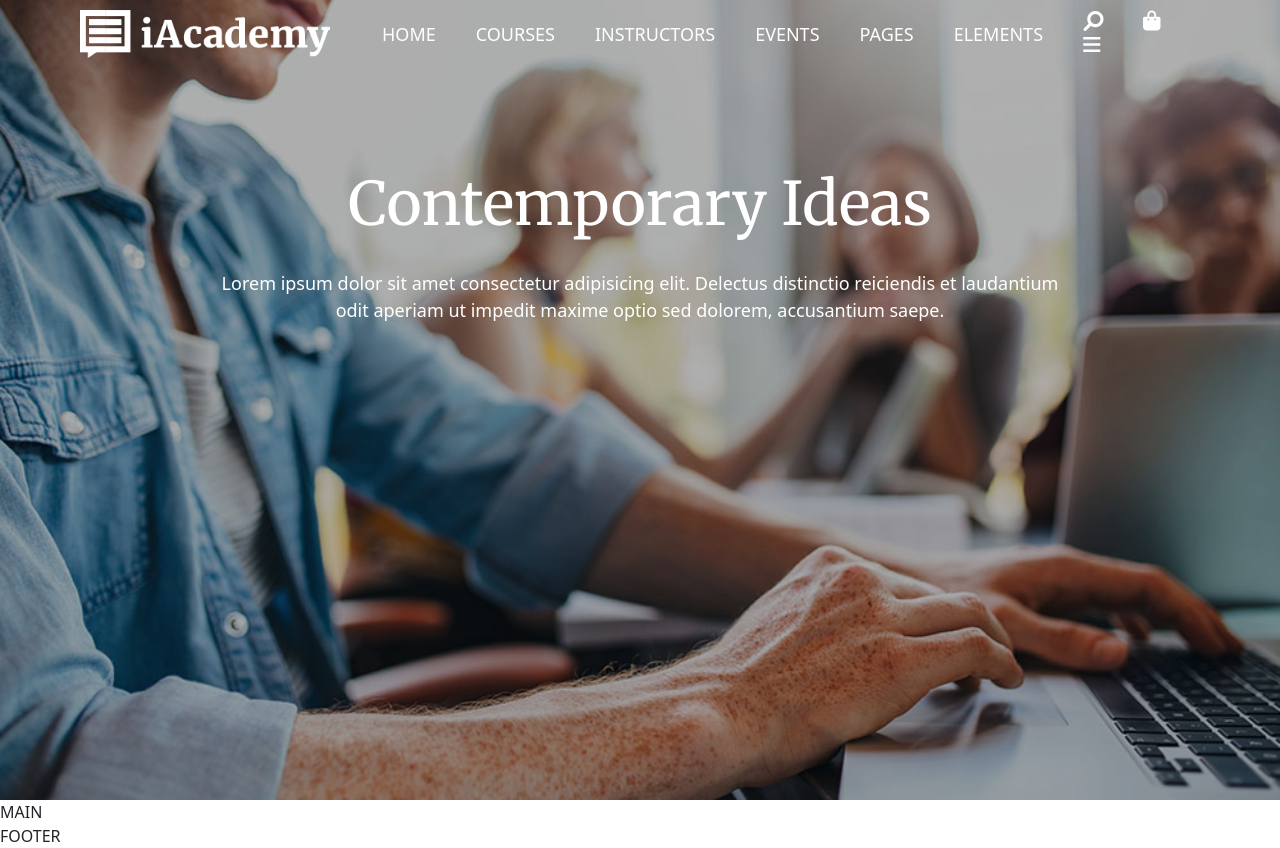
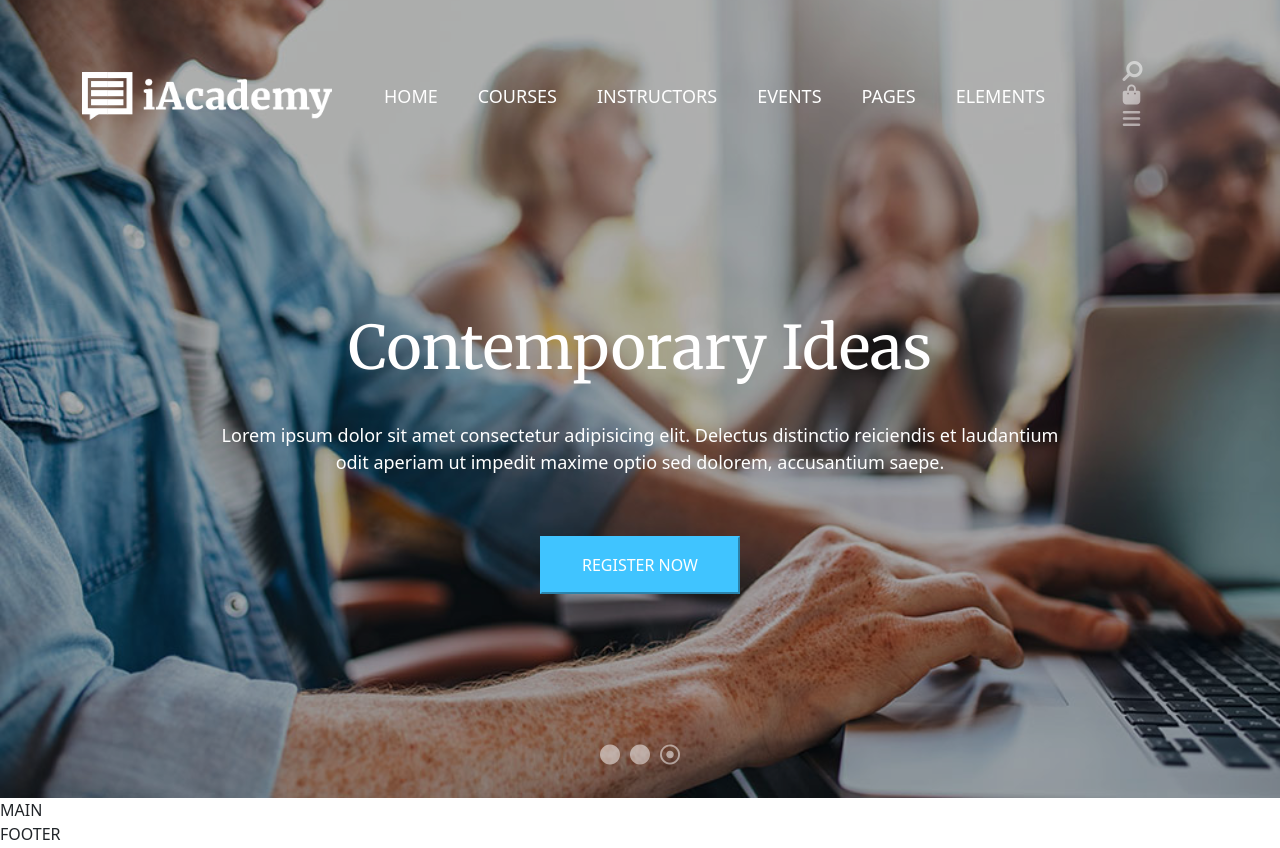
Before and after one commit to GiuliaSardell/proj-html-vuejs, a Vue app: page / in a window 1280 px wide. Built offline with nearby package versions, Linux system fonts and the light colour scheme.

Commit message:
jumbotron button

```diff
--- a/src/components/Header.vue
+++ b/src/components/Header.vue
@@ -59,12 +59,13 @@ export default {
 header{
   background: rgba(0, 0, 0, .3) url(../assets/img/course-9-f-img.jpg);
   background-blend-mode: darken;
+  background-position: bottom;
   @include background-cover;
-  height: 800px;
+  // height: 800px;
 
     .container{
       @include center (justify);
-      padding: 10px;
+      padding-top: 30px;
       i{
         font-size: 20px;
         margin: 0 20px;
@@ -75,10 +76,8 @@ header{
          &:hover, &:active{
           color: $primary-color;
         }
-
       }
       img{
-          // padding: 10px;
           width: 250px;
         }
 
--- a/src/components/Jumbotron.vue
+++ b/src/components/Jumbotron.vue
@@ -7,6 +7,15 @@
     <div class="subtitle">
       Lorem ipsum dolor sit amet consectetur adipisicing elit. Delectus distinctio reiciendis et laudantium odit aperiam ut impedit maxime optio sed dolorem, accusantium saepe.
     </div>
+
+    <button>REGISTER NOW</button>
+
+    <div class="icon">
+      <i class="fas fa-circle"></i>
+      <i class="fas fa-circle"></i>
+      <i class="far fa-dot-circle"></i>
+    </div>
+
   </div>
 </template>
 
@@ -21,13 +30,16 @@ export default {
 @import '../assets/style/vars.scss';
 @import '../assets/style/mixins.scss';
 
-
+.jumbotron{
+  display: flex;
+  flex-direction: column;
+}
 h1{
   font-family: $title-font;
   font-size: 60px !important;
   color: white;
   text-align: center;
-  margin-top: 100px !important;
+  margin-top: 150px !important;
 }
 .subtitle{
   font-size: 18px;
@@ -36,5 +48,27 @@ h1{
   margin: 30px auto;
   color: white;
 }
+button{
+  background-color: $primary-color;
+  border-color: $primary-color;
+  padding: 15px 25px;
+  color: white;
+  text-transform: uppercase !important;
+  width: 200px;
+  margin: 30px auto !important;
+  margin-bottom: 120px !important;
+}
+.icon{
+  text-align: center;
+  padding: 30px;
+
+  i{
+    color: white;
+    margin: 0 5px;
+    font-size: 20px;
+    filter: opacity(.5);
+    // padding-top: 120px;
+  }
+}
 
 </style>
```
